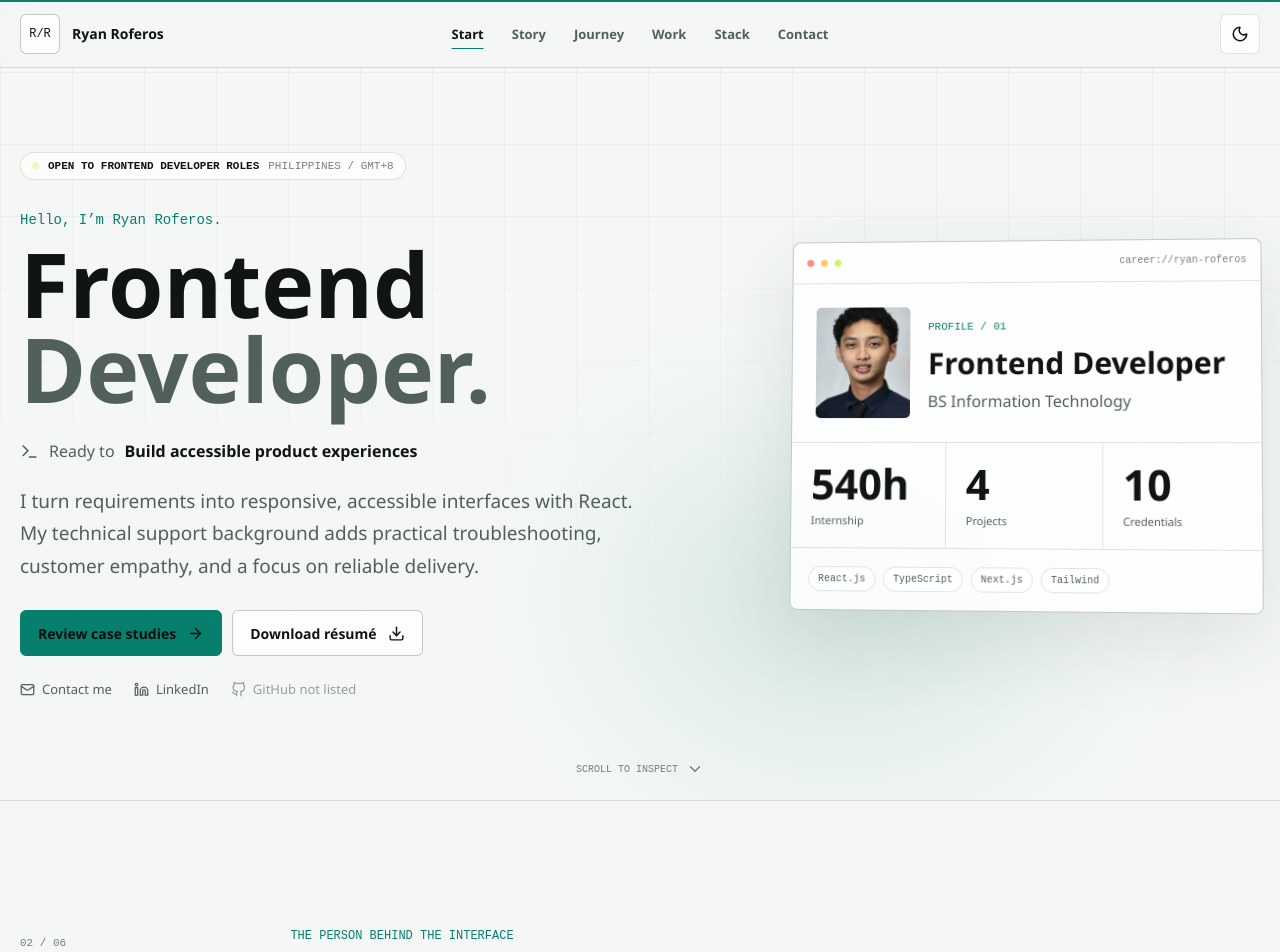
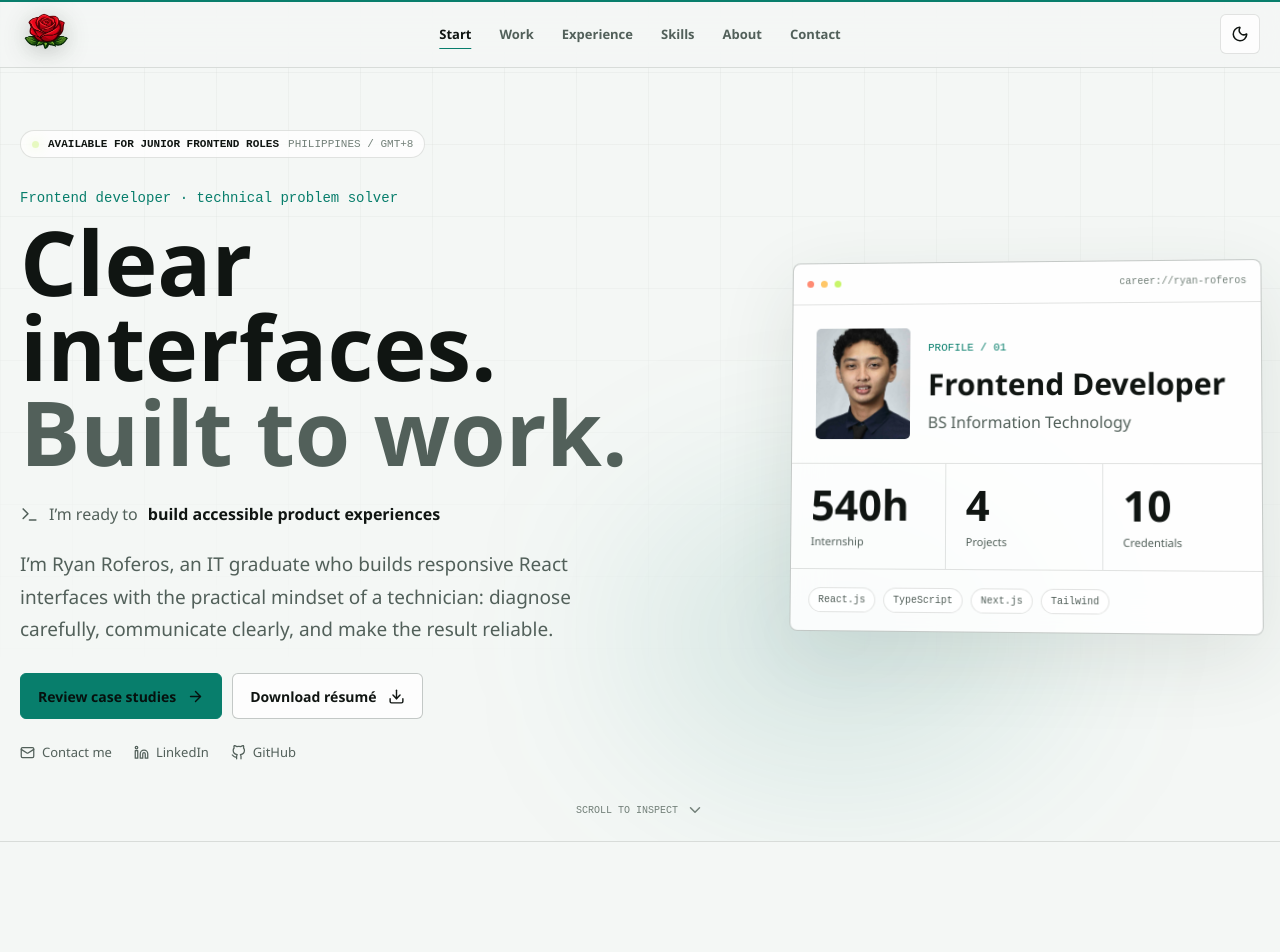
Before and after one commit to Ryanworks123/roferos, a React (Vite) app: page / in a window 1280 px wide. Shown: the top 952 px of the page. Built offline with nearby package versions, Linux system fonts and the light colour scheme.

Commit message:
feat(web): update branding and portfolio links

```diff
--- a/index.html
+++ b/index.html
@@ -6,8 +6,14 @@
     <meta name="viewport" content="width=device-width, initial-scale=1.0" />
     <meta
       name="description"
-      content="Ryan Roferos frontend developer portfolio showcasing responsive React interfaces, projects, skills, certifications, and contact details."
+      content="Ryan Roferos is a frontend developer and IT graduate building responsive React interfaces with a practical technical-support mindset."
     />
+    <meta name="author" content="Ryan Roferos" />
+    <meta property="og:title" content="Ryan Roferos | Frontend Developer" />
+    <meta property="og:description" content="Clear, responsive interfaces built with React and a practical problem-solving mindset." />
+    <meta property="og:type" content="website" />
+    <meta property="og:image" content="/favicon.png" />
+    <meta name="twitter:card" content="summary_large_image" />
     <meta name="theme-color" content="#070807" />
     <title>Ryan Roferos | Frontend Developer Portfolio</title>
   </head>
--- a/src/App.jsx
+++ b/src/App.jsx
@@ -29,16 +29,17 @@ const HeroScene = lazy(() => import("./components/HeroScene"));
 
 const navItems = [
   ["home", "Start"],
-  ["story", "Story"],
-  ["journey", "Journey"],
   ["projects", "Work"],
-  ["stack", "Stack"],
+  ["journey", "Experience"],
+  ["stack", "Skills"],
+  ["story", "About"],
   ["contact", "Contact"],
 ];
 
-const roleTitles = ["Ship responsive React interfaces", "Turn requirements into usable UI", "Build accessible product experiences", "Solve frontend problems clearly"];
+const roleTitles = ["ship responsive React interfaces", "turn requirements into usable UI", "build accessible product experiences", "solve frontend problems clearly"];
 const internshipImage = `${import.meta.env.BASE_URL}images/photo_6176801367456943769_y.jpg`;
 const teamImage = `${import.meta.env.BASE_URL}images/photo_6176801367456943788_y.jpg`;
+const brandLogo = `${import.meta.env.BASE_URL}favicon.png`;
 const projectKinds = ["All", "Frontend", "System", "Design"];
 
 const projectMeta = [
@@ -139,7 +140,7 @@ function Header({ theme, toggleTheme }) {
       <a className="skip-link" href="#main">Skip to main content</a>
       <nav className="topbar-inner" aria-label="Primary navigation">
         <a className="wordmark" href="#home" aria-label="Ryan Roferos, home">
-          <span>R/R</span><strong>Ryan Roferos</strong>
+          <img src={brandLogo} alt="" width="52" height="52" />
         </a>
         <div className="desktop-nav">
           {navItems.map(([id, label]) => (
@@ -217,11 +218,11 @@ function Hero() {
       <div className="hero-scene-wrap"><AdaptiveHeroScene /></div>
       <div className="hero-grid grid-shell">
         <motion.div className="hero-copy" initial={{ opacity: 0, y: 24 }} animate={{ opacity: 1, y: 0 }} transition={{ duration: 0.65 }}>
-          <div className="availability"><span /><b>Open to frontend developer roles</b><em>Philippines / GMT+8</em></div>
-          <p className="hero-greeting">Hello, I’m Ryan Roferos.</p>
-          <h1>Frontend<br /><span>Developer.</span></h1>
-          <div className="role-row"><Terminal size={19} /><span>Ready to</span><motion.strong key={role} initial={{ opacity: 0.35, y: 5 }} animate={{ opacity: 1, y: 0 }}>{roleTitles[role]}</motion.strong></div>
-          <p className="hero-summary">I turn requirements into responsive, accessible interfaces with React. My technical support background adds practical troubleshooting, customer empathy, and a focus on reliable delivery.</p>
+          <div className="availability"><span /><b>Available for junior frontend roles</b><em>Philippines / GMT+8</em></div>
+          <p className="hero-greeting">Frontend developer · technical problem solver</p>
+          <h1>Clear interfaces.<br /><span>Built to work.</span></h1>
+          <div className="role-row"><Terminal size={19} /><span>I’m ready to</span><motion.strong key={role} initial={{ opacity: 0.35, y: 5 }} animate={{ opacity: 1, y: 0 }}>{roleTitles[role]}</motion.strong></div>
+          <p className="hero-summary">I’m Ryan Roferos, an IT graduate who builds responsive React interfaces with the practical mindset of a technician: diagnose carefully, communicate clearly, and make the result reliable.</p>
           <div className="hero-actions">
             <Action href="#projects">Review case studies</Action>
             <Action href={profile.resume} icon={Download} secondary download>Download résumé</Action>
@@ -229,7 +230,7 @@ function Hero() {
           <div className="hero-links">
             <a href={`mailto:${profile.email}`}><Mail /> Contact me</a>
             <a href={profile.linkedIn} target="_blank" rel="noreferrer"><FiLinkedin /> LinkedIn</a>
-            <span className="unavailable" title="No GitHub URL was included in the resume"><FiGithub /> GitHub not listed</span>
+            <a href={profile.github} target="_blank" rel="noreferrer"><FiGithub /> GitHub</a>
           </div>
         </motion.div>
         <div className="hero-console" aria-label="Professional snapshot">
@@ -258,7 +259,7 @@ function SectionIntro({ index, kicker, title, copy }) {
 function Story() {
   return (
     <section id="story" className="section grid-shell">
-      <SectionIntro index="02" kicker="The person behind the interface" title="Technical depth, grounded in service." copy="My frontend perspective started with diagnosing real devices, explaining technical choices, and helping customers move forward." />
+      <SectionIntro index="05" kicker="The person behind the interface" title="Technical depth, grounded in service." copy="My frontend perspective started with diagnosing real devices, explaining technical choices, and helping customers move forward." />
       <div className="story-layout">
         <motion.figure className="story-photo" initial={{ opacity: 0, scale: 0.98 }} whileInView={{ opacity: 1, scale: 1 }} viewport={{ once: true }}>
           <img src={internshipImage} alt="Laptop maintenance work during Ryan's MAKOTEK internship" loading="lazy" />
@@ -326,6 +327,10 @@ function ProjectModal({ project, index, close }) {
           <div><h3>What it does</h3><p>{project.description}</p><h3>Engineering decision</h3><p>{meta.decision}</p></div>
           <div><h3>Core features</h3><ul>{project.features.map((feature) => <li key={feature}><Check size={15} />{feature}</li>)}</ul><h3>What I learned</h3><p>{project.learned}</p></div>
         </div>
+        {(project.liveDemo || project.github) && <div className="modal-actions">
+          {project.liveDemo && <Action href={project.liveDemo} icon={ExternalLink}>Visit live site</Action>}
+          {project.github && <Action href={project.github} icon={FiGithub} secondary>View source</Action>}
+        </div>}
       </motion.article>
     </motion.div>
   );
@@ -343,14 +348,14 @@ function Projects() {
 
   return (
     <section id="projects" className="section grid-shell projects-section">
-      <SectionIntro index="04" kicker="Selected work" title="Projects built around real workflows." copy="Each case study focuses on the interface problem, the supporting stack, and the engineering judgment practiced through the project." />
+      <SectionIntro index="02" kicker="Selected work" title="Projects built around real workflows." copy="Start with the work. Each case study shows the interface problem, the supporting stack, and what I learned while building it." />
       <div className="project-tools">
         <div className="filter-tabs" aria-label="Filter projects">{projectKinds.map((kind) => <button key={kind} className={filter === kind ? "active" : ""} onClick={() => setFilter(kind)}>{kind}</button>)}</div>
         <label className="search-box"><Search size={17} /><span className="sr-only">Search projects</span><input value={query} onChange={(event) => setQuery(event.target.value)} placeholder="Search work" /></label>
       </div>
       <div className="project-list">
         {visible.map(({ project, index }) => <motion.article className={`project-workspace tone-${projectMeta[index].tone}`} key={project.title} layout initial={{ opacity: 0, y: 24 }} whileInView={{ opacity: 1, y: 0 }} viewport={{ once: true }}>
-          <div className="project-copy"><span>0{index + 1} / {projectMeta[index].label}</span><h3>{project.title}</h3><p>{project.description}</p><div className="tag-row">{project.technologies.map((tech) => <i key={tech}>{tech}</i>)}</div><button className="text-action" onClick={() => setSelected(index)}>Open case study <ArrowRight size={17} /></button></div>
+          <div className="project-copy"><span>0{index + 1} / {projectMeta[index].label}</span><h3>{project.title}</h3><p>{project.description}</p><div className="tag-row">{project.technologies.map((tech) => <i key={tech}>{tech}</i>)}</div><div className="project-actions"><button className="text-action" onClick={() => setSelected(index)}>Open case study <ArrowRight size={17} /></button>{project.liveDemo && <a className="text-action" href={project.liveDemo} target="_blank" rel="noreferrer">Live site <ExternalLink size={16} /></a>}</div></div>
           <div className="device-stage"><div className="laptop"><div className="laptop-screen"><ProjectPreview index={index} title={project.title} /></div><div className="laptop-base" /></div><div className="phone"><div className="phone-camera" /><ProjectPreview index={index} title={project.title} /></div></div>
         </motion.article>)}
         {!visible.length && <p className="empty-results">No projects match that search.</p>}
@@ -455,7 +460,10 @@ function Contact() {
 
     try {
       const response = await fetch(
-        import.meta.env.VITE_CONTACT_API_URL || "https://roferosryan.vercel.app/api/contact",
+        import.meta.env.VITE_CONTACT_API_URL
+          || (window.location.hostname.endsWith("github.io")
+            ? "https://roferosryan.vercel.app/api/contact"
+            : "/api/contact"),
         {
         method: "POST",
         headers: { "Content-Type": "application/json" },
@@ -492,7 +500,7 @@ function Contact() {
     <section id="contact" className="section contact-section grid-shell">
       <SectionIntro index="06" kicker="Start a conversation" title="Let’s build something useful." copy="I’m open to frontend opportunities where thoughtful interfaces, continuous learning, and practical problem solving matter." />
       <div className="contact-layout">
-        <div className="contact-panel"><span>STATUS / AVAILABLE</span><h3>Based in Misamis Oriental.<br />Ready to contribute.</h3><p>{profile.location}</p><div className="contact-actions"><Action href="#contact-form" icon={Mail} onClick={focusComposer}>Email Ryan</Action><Action href={profile.linkedIn} icon={FiLinkedin} secondary>LinkedIn</Action></div><a className="plain-email" href={`mailto:${profile.email}`}>{profile.email}</a></div>
+        <div className="contact-panel"><span>STATUS / AVAILABLE</span><h3>Based in Misamis Oriental.<br />Ready to contribute.</h3><p>{profile.location}</p><div className="contact-actions"><Action href="#contact-form" icon={Mail} onClick={focusComposer}>Email Ryan</Action><Action href={profile.linkedIn} icon={FiLinkedin} secondary>LinkedIn</Action><Action href={profile.github} icon={FiGithub} secondary>GitHub</Action></div><a className="plain-email" href={`mailto:${profile.email}`}>{profile.email}</a></div>
         <form id="contact-form" className="contact-form" onSubmit={submit} noValidate>
           <input type="text" name="website" tabIndex="-1" autoComplete="off" style={{ display: "none" }} aria-hidden="true" />
           <div className="form-head"><Layers3 size={20} /><span>New message</span></div>
@@ -507,28 +515,15 @@ function Contact() {
   );
 }
 
-function Loader() {
-  return <motion.div className="loader" exit={{ opacity: 0 }}><div><span>R/R</span><i /></div><p>Loading career workspace</p></motion.div>;
-}
-
 export default function App() {
-  const [ready, setReady] = useState(false);
   const [theme, setTheme] = useState(() => localStorage.getItem("rr-theme") || (matchMedia("(prefers-color-scheme: light)").matches ? "light" : "dark"));
   const [showTop, setShowTop] = useState(false);
   const { scrollYProgress } = useScroll();
   const progress = useSpring(scrollYProgress, { stiffness: 150, damping: 30, mass: 0.2 });
   useEffect(() => {
-    let secondFrame;
-    const firstFrame = window.requestAnimationFrame(() => {
-      secondFrame = window.requestAnimationFrame(() => setReady(true));
-    });
     const onScroll = () => setShowTop(window.scrollY > 700);
     window.addEventListener("scroll", onScroll, { passive: true });
-    return () => {
-      window.cancelAnimationFrame(firstFrame);
-      if (secondFrame) window.cancelAnimationFrame(secondFrame);
-      window.removeEventListener("scroll", onScroll);
-    };
+    return () => window.removeEventListener("scroll", onScroll);
   }, []);
   useEffect(() => {
     document.documentElement.dataset.theme = theme;
@@ -537,11 +532,10 @@ export default function App() {
 
   return (
     <>
-      <AnimatePresence>{!ready && <Loader />}</AnimatePresence>
       <motion.div className="scroll-progress" style={{ scaleX: progress }} />
       <Header theme={theme} toggleTheme={() => setTheme((current) => current === "dark" ? "light" : "dark")} />
-      <main id="main"><Hero /><Story /><Journey /><Projects /><Stack /><Contact /></main>
-      <footer className="footer grid-shell"><div><span>R/R</span><p>Ryan Roferos · Frontend Developer</p></div><p>Built with React, Three.js, and attention to detail.</p></footer>
+      <main id="main"><Hero /><Projects /><Journey /><Stack /><Story /><Contact /></main>
+      <footer className="footer grid-shell"><div><img src={brandLogo} alt="" width="42" height="42" /><p>Ryan Roferos · Frontend Developer</p></div><p>Built with React, Three.js, and attention to detail.</p></footer>
       <AnimatePresence>{showTop && <motion.a className="back-top" href="#home" aria-label="Back to top" title="Back to top" initial={{ opacity: 0, scale: 0.8 }} animate={{ opacity: 1, scale: 1 }} exit={{ opacity: 0, scale: 0.8 }}><ArrowUp size={19} /></motion.a>}</AnimatePresence>
     </>
   );
--- a/src/index.css
+++ b/src/index.css
@@ -54,9 +54,8 @@ p, h1, h2, h3, figure { margin: 0; }
 
 .topbar { position: fixed; z-index: 80; top: 0; inset-inline: 0; height: 68px; border-bottom: 1px solid var(--line); background: color-mix(in srgb, var(--bg) 78%, transparent); backdrop-filter: blur(18px); }
 .topbar-inner { width: var(--container); height: 100%; margin: auto; display: flex; align-items: center; justify-content: space-between; }
-.wordmark { display: flex; align-items: center; gap: 12px; }
-.wordmark > span, .footer span { display: grid; place-items: center; width: 40px; height: 40px; border: 1px solid var(--line-strong); border-radius: 6px; background: var(--panel); font-family: "DM Mono", monospace; font-size: 12px; }
-.wordmark strong { font-size: 14px; }
+.wordmark { display: flex; align-items: center; }
+.wordmark img { width: 52px; height: 52px; object-fit: contain; filter: drop-shadow(0 4px 12px rgba(0, 0, 0, .22)); }
 .desktop-nav { position: absolute; left: 50%; display: flex; gap: 4px; transform: translateX(-50%); }
 .desktop-nav a { position: relative; padding: 9px 12px; color: var(--muted); font-size: 13px; font-weight: 600; }
 .desktop-nav a::after { position: absolute; right: 12px; bottom: 3px; left: 12px; height: 1px; content: ""; transform: scaleX(0); background: var(--cyan); transition: transform .2s; }
@@ -178,6 +177,9 @@ p, h1, h2, h3, figure { margin: 0; }
 .project-modal { position: relative; width: min(980px, 100%); max-height: calc(100svh - 40px); overflow-y: auto; border: 1px solid var(--line-strong); border-radius: 8px; outline: 0; background: var(--bg); padding: clamp(24px, 5vw, 55px); box-shadow: var(--shadow); }
 .project-modal > .icon-button { position: absolute; top: 20px; right: 20px; }.project-modal h2 { max-width: 700px; margin: 14px 50px 30px 0; font-size: clamp(32px, 5vw, 62px); line-height: 1; }.project-modal > .preview { height: auto; aspect-ratio: 16/7; overflow: hidden; border: 1px solid var(--line); border-radius: 6px; }
 .modal-columns { display: grid; grid-template-columns: repeat(2, 1fr); gap: 50px; margin-top: 38px; }.modal-columns h3 { margin: 24px 0 10px; font-size: 15px; }.modal-columns p { color: var(--muted); line-height: 1.7; }.modal-columns ul { display: grid; gap: 9px; padding: 0; list-style: none; color: var(--muted); }.modal-columns li { display: flex; align-items: center; gap: 8px; }.modal-columns svg { color: var(--cyan); }
+.modal-actions { display: flex; flex-wrap: wrap; gap: 10px; border-top: 1px solid var(--line); margin-top: 28px; padding-top: 22px; }
+.project-actions { display: flex; flex-wrap: wrap; align-items: center; gap: 20px; margin-top: 32px; }
+.project-actions .text-action { margin-top: 0; }
 
 .stack-section { border-block: 1px solid var(--line); background: var(--bg-elevated); }
 .certificate-heading { display: flex; align-items: end; justify-content: space-between; gap: 24px; margin-bottom: 22px; }
@@ -217,7 +219,7 @@ p, h1, h2, h3, figure { margin: 0; }
 .toast { position: fixed; z-index: 130; right: 20px; bottom: 20px; display: flex; width: min(390px, calc(100% - 40px)); align-items: flex-start; gap: 11px; border: 1px solid var(--line-strong); border-radius: 6px; background: var(--panel-solid); padding: 16px; box-shadow: var(--shadow); font-size: 13px; }.toast svg { flex: 0 0 auto; color: var(--cyan); }.toast span { display: grid; gap: 4px; color: var(--muted); line-height: 1.45; }.toast strong { color: var(--text); }
 .toast-error { border-color: color-mix(in srgb, #ef4444 55%, var(--line)); }.toast-error svg { color: #ef4444; }
 
-.footer { display: flex; align-items: center; justify-content: space-between; gap: 20px; border-top: 1px solid var(--line); padding-block: 32px; color: var(--muted); font-size: 12px; }.footer > div { display: flex; align-items: center; gap: 12px; }.footer span { width: 34px; height: 34px; color: var(--text); }
+.footer { display: flex; align-items: center; justify-content: space-between; gap: 20px; border-top: 1px solid var(--line); padding-block: 32px; color: var(--muted); font-size: 12px; }.footer > div { display: flex; align-items: center; gap: 12px; }.footer img { width: 42px; height: 42px; object-fit: contain; }
 .back-top { position: fixed; z-index: 70; right: 20px; bottom: 20px; display: grid; width: 44px; height: 44px; place-items: center; border: 1px solid var(--line-strong); border-radius: 6px; color: var(--text); background: var(--panel-solid); box-shadow: var(--shadow); }
 .loader { position: fixed; z-index: 200; inset: 0; display: grid; place-content: center; text-align: center; background: var(--bg); }.loader > div { display: grid; place-items: center; }.loader span { font: 24px "DM Mono", monospace; }.loader i { width: 180px; height: 2px; margin-top: 20px; overflow: hidden; background: var(--line); }.loader i::after { display: block; width: 50%; height: 100%; content: ""; background: var(--cyan); animation: load 1s ease-in-out infinite; }.loader p { margin-top: 13px; color: var(--muted); font: 10px "DM Mono", monospace; text-transform: uppercase; }
 
@@ -236,7 +238,6 @@ a:focus-visible, button:focus-visible, input:focus-visible, textarea:focus-visib
 
 @media (max-width: 760px) {
   :root { --container: min(100% - 32px, 1240px); }
-  .wordmark strong { display: none; }
   .hero { min-height: auto; padding: 104px 0 80px; }.hero-grid { min-height: 0; gap: 50px; }.hero-scene-wrap { inset: 68px -30% 48% 0; opacity: .42; pointer-events: none; }
   .availability em { display: none; }.hero h1 { font-size: clamp(48px, 14vw, 72px); }.role-row { align-items: flex-start; flex-wrap: wrap; }.role-row strong { min-width: 100%; padding-left: 29px; }
   .hero-actions .action { flex: 1 1 180px; }.hero-links { gap: 14px; }.scroll-cue { display: none; }
@@ -247,6 +248,7 @@ a:focus-visible, button:focus-visible, input:focus-visible, textarea:focus-visib
   .project-tools { align-items: stretch; flex-direction: column; }.search-box { width: 100%; }.filter-tabs { padding-bottom: 5px; }
   .project-workspace { min-height: 0; }.project-copy { min-height: auto; padding-block: 36px; }.device-stage { min-height: 390px; }.laptop { width: 88%; }.phone { right: 2%; width: 24%; }
   .modal-columns { grid-template-columns: 1fr; gap: 5px; }.project-modal > .preview { aspect-ratio: 4/3; }
+  .modal-actions .action { flex: 1 1 180px; }
   .certificate-heading { align-items: flex-start; flex-direction: column; gap: 10px; }
   .certificate-grid { grid-template-columns: 1fr; }
   .certificate-copy { min-height: 190px; }
```
